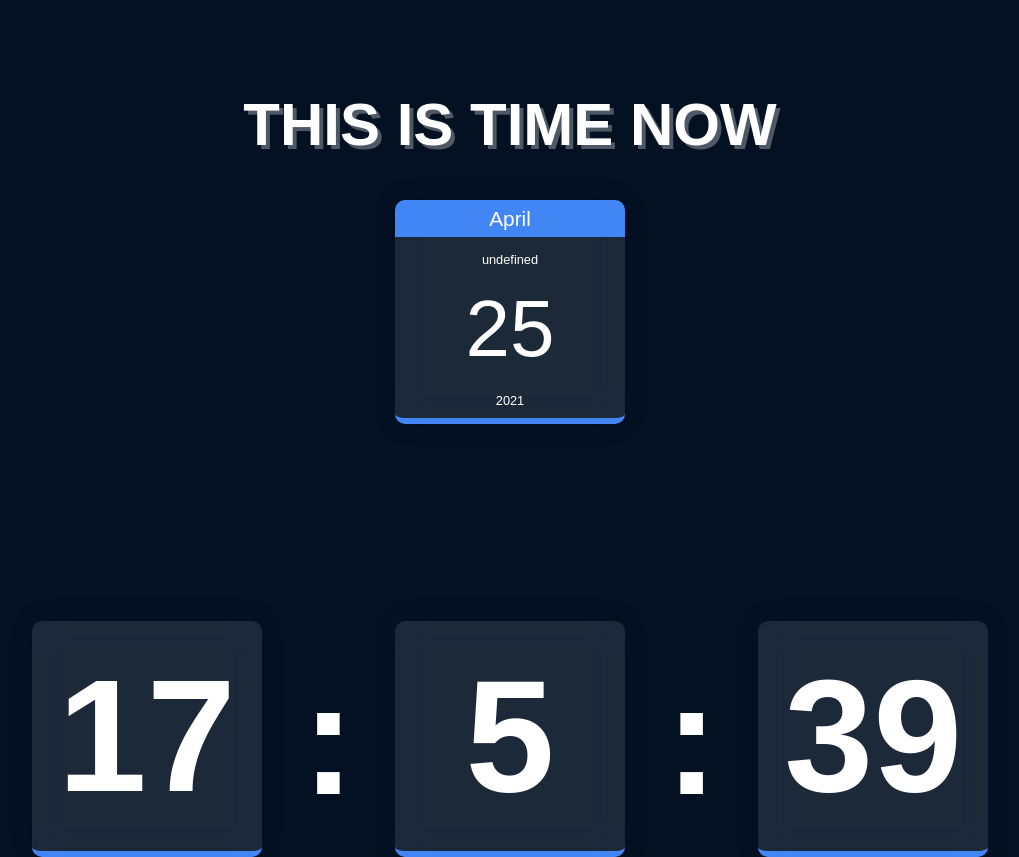
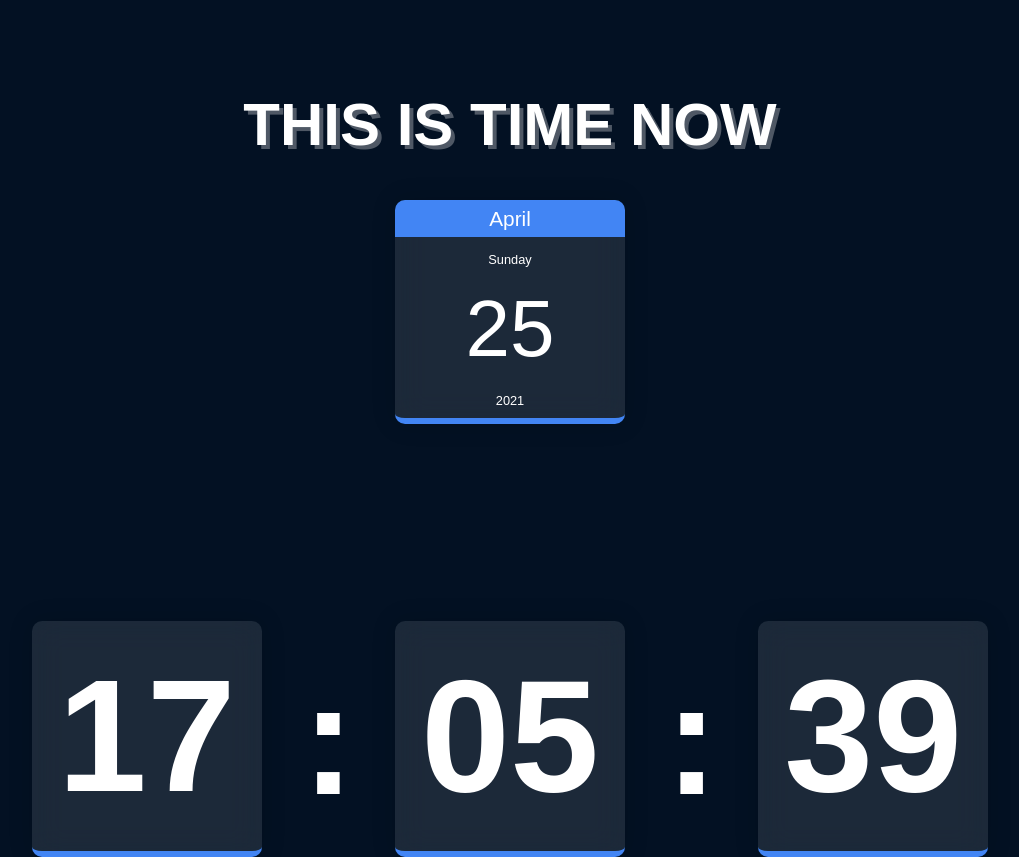
Before and after one commit to binhnguyen1133/timer, a website: page index.html in a window 1280 px wide. Shown: the whole page, without its empty margins (130-1149 px from the left). Drawn offline with Linux system fonts and the light colour scheme.

Commit message:
fix day-name

```diff
--- a/index.css
+++ b/index.css
@@ -10,7 +10,7 @@ body {
   background-color: #031123;
 }
 
-.text{
+.text {
   position: fixed;
   top: 50px;
   color: #fff;
@@ -110,8 +110,7 @@ body {
   font-weight: bold;
 }
 
-
-.sth{
+.sth {
   color: #fff;
   font-weight: bold;
   font-size: 10em;
--- a/index.js
+++ b/index.js
@@ -14,18 +14,18 @@ const months = [
 ];
 
 const day = [
+  "Sunday",
   "Monday",
   "Tuesday",
   "Wednesday",
   "Thursday",
   "Friday",
   "Saturday",
-  "Sunday",
 ];
 
 var date = new Date();
 const month = months[date.getMonth()];
-const dayName = day[date.getDay() - 1];
+const dayName = day[date.getDay()];
 const dayNum = date.getDate();
 const year = date.getFullYear();
 
@@ -47,12 +47,15 @@ function time() {
   var minute = document.getElementsByClassName("minute")[0];
   var second = document.getElementsByClassName("second")[0];
   var h = d.getHours();
+  h = ("0" + h).slice(-2);
   var m = d.getMinutes();
+  m = ("0" + m).slice(-2);
   var s = d.getSeconds();
+  s = ("0" + s).slice(-2);
 
   hour.innerHTML = h;
   minute.innerHTML = m;
   second.innerHTML = s;
 }
 
-var interval = setInterval(time,1000);
+var interval = setInterval(time, 1000);
```
